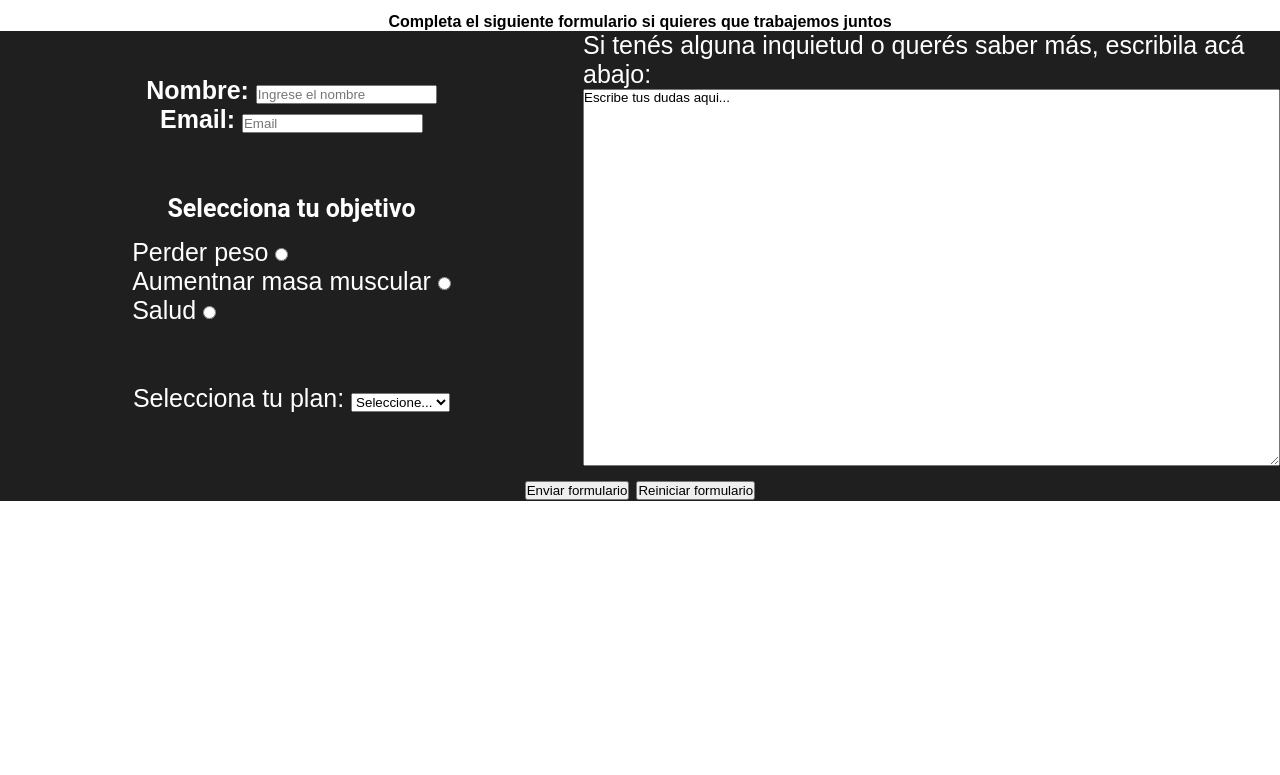
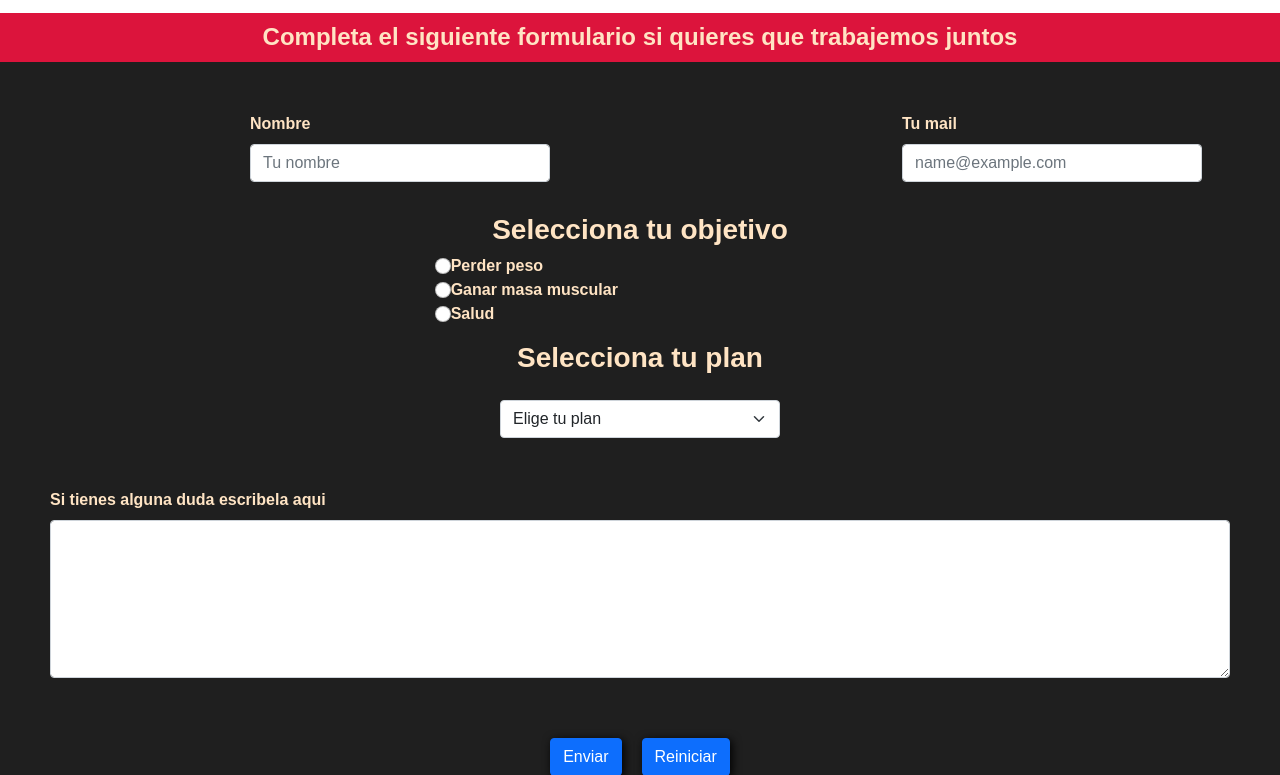
Before and after one commit to erikcba/web-entrenador-coder, a plain HTML site: page paginas/contacto.html in a window 1280 px wide. Shown: the part 187-962 px from the top of the page. Drawn offline with nearby package versions, Linux system fonts and the light colour scheme.

Commit message:
primera version con bootstrap en index y contacto

```diff
--- a/css/estilos.css
+++ b/css/estilos.css
@@ -69,6 +69,8 @@ header a:hover{
 .menu{
     display: flex;
     text-align: center;
+    padding-left: 0;
+    margin-bottom: 0;
 }
 
 .logo{
@@ -140,6 +142,22 @@ button:hover{
 
 .video{
     padding-left: 30px;
+}
+
+.ventajas{
+    background-color: rgb(31, 31, 31);
+    display: flex;
+    align-items: center;
+    height: 500px;
+}
+
+.ventajas__imagen{
+    width: 100%;
+    height: 100%;
+    object-fit: cover;
+    border-radius: 5px;
+    max-width: 400px;
+    max-height: 400px;
 }
 
 footer{
@@ -290,11 +308,23 @@ footer{
     align-content: center;
     font-size: 35px;
 }
+.encabezado__form h1{
+    margin-top: 25px;
+}
 
 .sub_encabezado_form{
     display: flex;
     justify-content: center;
     align-content: center;
+    background-color: crimson;
+    color: bisque;
+
+}
+
+.sub_encabezado_form h4{
+    margin: 0;
+    padding: 10px;
+    font-weight: bold;
 }
 
 .contenedor__form{
@@ -310,42 +340,61 @@ footer{
     font-size: 25px;
 }
 
-.formulario__inputs{
-    height: 50px;
-    display: flex;
-    flex-direction: column;
+
+
+.formulario__boots{
+    background-color: rgb(31, 31, 31);
+    color:bisque;
+    height: auto;
+    padding-bottom: 20px;
+}
+
+.formulario__boots h3{
+    font-weight: bold;
+    text-align: center;
+}
+
+.inputs__boots{
+    width: 300px;
+    margin-left: 250px;
+    padding-top: 50px;
+    font-weight: bold;
+}
+
+.col-12 , .col-md-4{
+    margin-bottom: 15px;
     justify-content: center;
     align-items: center;
-    font-weight: bold;
-    grid-area: inputs;
 }
 
-.formulario__objetivos p{
+.radio__boots{
+    display: flex;
+    justify-content:;
+    align-items: left;
     font-weight: bold;
-    font-size: 25px;
-    padding: 15px;
+    text-align: justify;
 }
 
-.formulario__objetivos{
-    display: flex;
-    flex-direction: column;
-    align-items: center;
-    justify-content: center;
-    grid-area: objetivos;
+.select__boots{
+    margin: 50px;
+    margin: 25px 500px;
 }
 
-.formulario__planes{
-    grid-area: planes;
+.textarea__boots{
+    margin: 50px;
 }
 
-.formulario__textarea{
-    grid-area: textarea;
-    border-radius: 10px;
+.formulario__botones{
+    display: flex;
+    justify-content: center;
 }
 
-.formulario__botones {
-    grid-area: botones
+.formulario__botones__boton{
+    padding: 10px;
 }
+
+
+
 
 @media screen and (max-width: 1023px) {
     .contenedor{
@@ -378,6 +427,40 @@ footer{
         height: 400px;
         width: 400px;
     }
+
+    .inputs__boots{
+        margin-left: 0;
+    }
+
+    .row{
+        width: 100%;
+    }
+
+    .select__boots{
+        margin: 0px 50px;
+    }
+
+    .innputs__boots__form{
+        margin: 0px;
+    }
+
+    .ventajas{
+        background-color: rgb(31, 31, 31);
+        display: flex;
+        align-content: center;
+        justify-content: center;
+        height: auto;
+        width: 100%;
+        padding: 20px;
+    }
+
+    .ventajas__imagen{
+        object-fit: cover;
+        border-radius: 5px;
+        width: 200px;
+        height: 200px;
+    }
+
 }
 
 @media screen and (max-width: 430px) {
@@ -412,4 +495,24 @@ footer{
         height: 300px;
         width: 300px;
     }
+
+    .ventajas{
+        background-color: rgb(31, 31, 31);
+        display: flex;
+        flex-direction: column;
+        align-content: center;
+        justify-content: center;
+        height: auto;
+        width: 100%;
+        padding: 20px;
+    }
+
+    .ventajas__imagen{
+        margin-left: 150px;
+        object-fit: cover;
+        border-radius: 5px;
+        width: 200px;
+        height: 200px;
+    }
+
 }
--- a/paginas/contacto.html
+++ b/paginas/contacto.html
@@ -5,11 +5,12 @@
     <meta http-equiv="X-UA-Compatible" content="IE=edge">
     <meta name="viewport" content="width=device-width, initial-scale=1.0">
     <title>Entrenamiento Personalizado</title>
+    <link href="https://cdn.jsdelivr.net/npm/bootstrap@5.1.3/dist/css/bootstrap.min.css" rel="stylesheet" integrity="sha384-1BmE4kWBq78iYhFldvKuhfTAU6auU8tT94WrHftjDbrCEXSU1oBoqyl2QvZ6jIW3" crossorigin="anonymous">
     <link rel="stylesheet" href="../css/estilos.css">
 
 <body>
 
-    <header class="container">
+    <header>
         <div class="navegacion">
             <a href="../index.html" class="logo">Erik Trainer</a>
             <nav>
@@ -38,7 +39,7 @@
         </div>
     </header>
 
-    <main>
+    <main class="contacto__container">
 
         <section class="encabezado__form">
             <h1>¡Estas a un paso de lograr tus objetivos!</h1>
@@ -48,71 +49,89 @@
             <h4>Completa el siguiente formulario si quieres que trabajemos juntos</h4>
         </div>
 
-
-            <section class="contenedor__form">
-                <form action="" class="formulario">
-                    <div class="grid__formulario">
-                        <div class="formulario__inputs">
-                            <div class="nombre">
-                                <label for="nombre">Nombre: </label>
-                                <input type="text" id="nombre" name="nombre" placeholder="Ingrese el nombre" required>
+        <section class="formulario__boots">
+            <form action="">
+                <div class="row innputs__boots__form" >
+                    <div class="col-12 col-md-6">
+                        <div class="inputs__boots">
+                        <div class="mb-3">
+                            <label for="exampleFormControlInput1" class="form-label">Nombre</label>
+                            <input type="text" class="form-control" id="exampleFormControlInput1" placeholder="Tu nombre" required>
                         </div>
-                             <div class="email">
-                                <label for="email">Email: </label>
-                                <input type="email" placeholder="Email" required>
                     </div>
                     </div>
 
-                        <div class="formulario__objetivos">
-                            <p>Selecciona tu objetivo</p>
-                            <ul>
-                                <li>
-                                    <label for="">Perder peso</label>
-                                    <input type="radio" name="objetivo" value="perder peso" required>
-                                </li>
-
-                                <li>
-                                    <label for="">Aumentnar masa muscular</label>
-                                    <input type="radio" name="objetivo" value="aumentar masa muscular">
-                            </li>
-
-                            <li>
-                                <label for="">Salud</label>
-                                <input type="radio" name="objetivo" value="salud">
-                                </li>
-                            </ul>
+                    <div class="col-12 col-md-6">
+                        <div class="inputs__boots">
+                        <div class="mb-3">
+                            <label for="exampleFormControlInput1" class="form-label">Tu mail</label>
+                            <input type="email" class="form-control" id="exampleFormControlInput1" placeholder="name@example.com" required>
                         </div>
-
-                        <div class="formulario__planes">
-                            <label for="">Selecciona tu plan: </label>
-                            <select name="Planes" id="" required>
-                                <option value="">Seleccione...</option>
-                                <option value="Novato">Novato</option>
-                                <option value="Pro">Pro</option>
-                                <option value="Elite">Elite</option>
-                            </select>
                     </div>
-
-                        <div class="formulario__textarea">
-                            <label for="dudas">Si tenés alguna inquietud o querés saber más, escribila acá abajo:</label><br>
-                            <div class="caja_texto">
-                                <textarea name="dudas" id="" cols="85" rows="25">Escribe tus dudas aqui...</textarea>
                     </div>
                 </div>
 
+
+                <h3>Selecciona tu objetivo</h3>
+                <div class="row">
+                    <div class="col-12 col-md-4"></div>
+                    <div class="col-12 col-md-4">
+                        <div class="radio__boots">
+                            <input class="form-check-input" type="radio" name="objetivo" value="perder peso"  >
+                            <label class="form-check-label" for="">
+                            Perder peso
+                            </label>
+                        </div>
+                        <div class="radio__boots">
+                            <input class="form-check-input" type="radio" name="objetivo" value="ganar masa muscular" >
+                            <label class="form-check-label" for="">
+                            Ganar masa muscular
+                            </label>
+                        </div>
+                        <div class="radio__boots">
+                            <input class="form-check-input" type="radio" name="objetivo" value="salud" required>
+                            <label class="form-check-label" for="">
+                            Salud
+                            </label>
+                        </div>
+                    </div>
+                    <div class="col-12 col-md-4"></div>
+                </div>
+
+                <h3>Selecciona tu plan</h3>
+
+                <div class="select__boots">
+                    <div>
+                        <select class="form-select" aria-label="Default select example" >
+                            <option selected >Elige tu plan</option>
+                            <option value="1" >Novato</option>
+                            <option value="2">Pro</option>
+                            <option value="3">Elite</option>
+                        </select>
+                    </div>
+                </div>
+
+                <div class="textarea__boots">
+                    <label for="exampleFormControlTextarea1" class="form-label"> <strong> Si tienes alguna duda escribela aqui </strong></label>
+                    <textarea class="form-control" id="exampleFormControlTextarea1" rows="6"></textarea>
+                </div>
+
                 <div class="formulario__botones">
-                            <input type="submit" value="Enviar formulario">
-                            <input type="reset" value="Reiniciar formulario">
+                    <div class="formulario__botones__boton">
+                        <button type="submit" class="btn btn-primary">Enviar</button>
+                    </div>
+                    <div class="formulario__botones__boton">
+                        <button type="reset" class="btn btn-primary">Reiniciar</button>
                     </div>
                 </div>
             </form>
         </section>
-
-
     </main>
     <footer>
         <p>&copy; Erik Trainer 2022</p>
         <a href="https://www.instagram.com/erik.trainer/" ><img src="../imagenes/instagram_logo.png" alt="instagram" width="40" height="40"></a>
     </footer>
+
+    <script src="https://cdn.jsdelivr.net/npm/bootstrap@5.1.3/dist/js/bootstrap.bundle.min.js" integrity="sha384-ka7Sk0Gln4gmtz2MlQnikT1wXgYsOg+OMhuP+IlRH9sENBO0LRn5q+8nbTov4+1p" crossorigin="anonymous"></script>
 </body>
 </html>
```
Also changed, not shown: index.html (+19 -0 lines), imagenes/contacto-permanente.png (added), imagenes/entrena-donde-estes.png (added), imagenes/evaluacion-seguimiento.png (added). Lines whose indentation alone changed are shown as unchanged.
